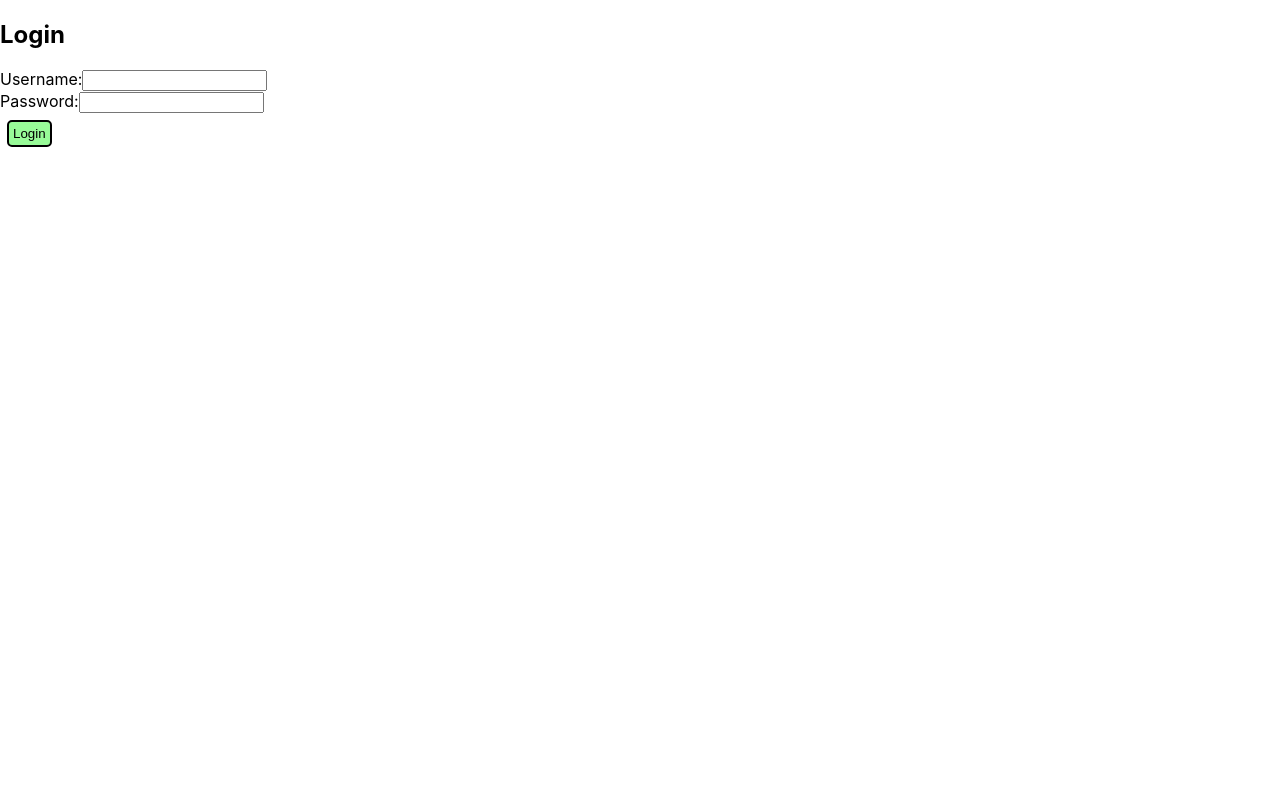
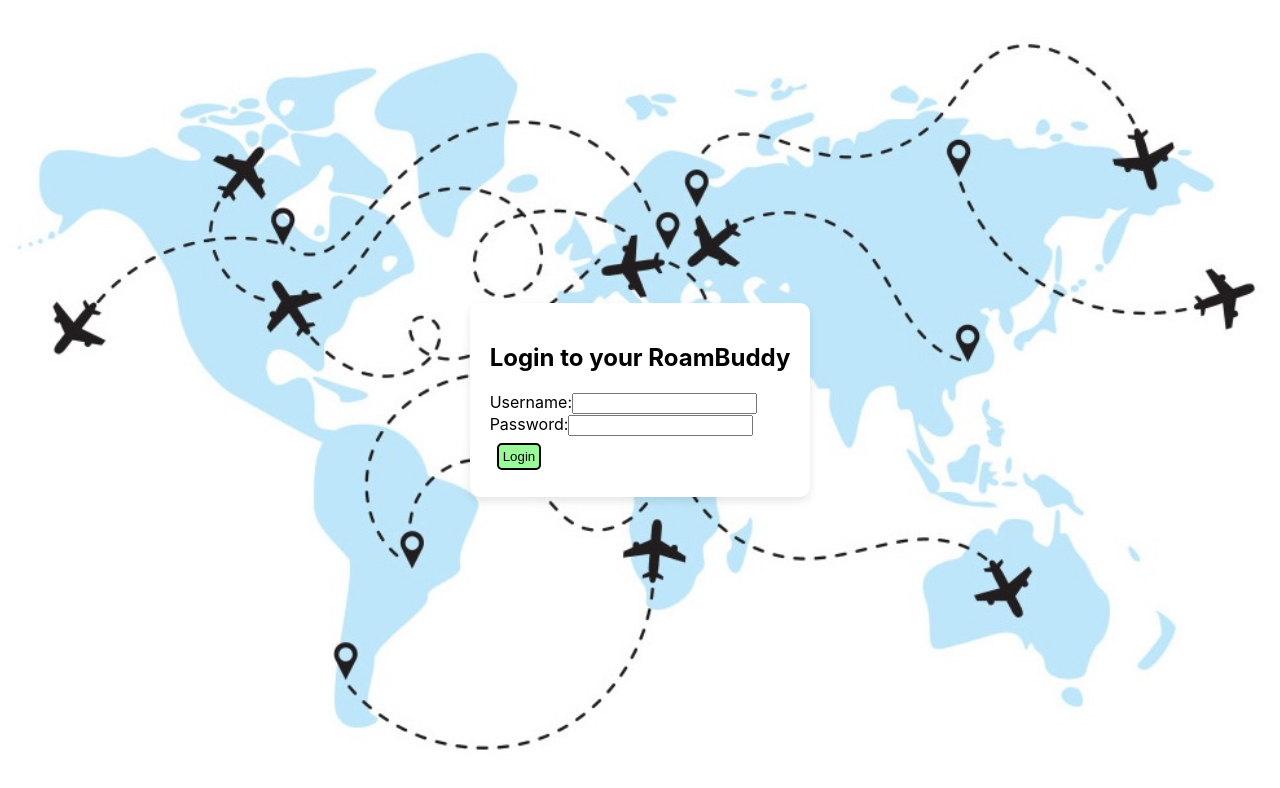
Before and after one commit to llennemann/LAHacks24Frontend, a React (Create React App) app in the folder my-app/: page / in a window 1280 px wide. Shown: the top 788 px of the page. Built offline with nearby package versions, Linux system fonts and the light colour scheme.

Commit message:
lets log you in

```diff
--- a/my-app/src/App.css
+++ b/my-app/src/App.css
@@ -120,3 +120,21 @@
 .profile-button:hover {
   background-color: #0056b3; /* Darker shade on hover for visual feedback */
 }
+
+.login-container {
+  height: 100vh;
+  width: 100vw;
+  display: flex;
+  justify-content: center;
+  align-items: center;
+  background-image: url('/public/logoroam.jpg');
+  background-size: cover;
+  background-position: center;
+}
+
+.login-form {
+  background-color: white;
+  padding: 20px;
+  border-radius: 10px;
+  box-shadow: 0 4px 8px rgba(0, 0, 0, 0.1);
+}
--- a/my-app/src/components/pages/Login.js
+++ b/my-app/src/components/pages/Login.js
@@ -8,26 +8,23 @@
 
     const handleSubmit = (event) => {
         event.preventDefault();
-
-        // Dummy credentials
         const hardcodedCred = {
-            username: 'admin',
+            username: ['shrishti', 'utkarsh', 'lucy', 'jatin'],
             password: 'password123'
         };
 
-        // Check if entered credentials match the hardcoded ones
-        if (username === hardcodedCred.username && password === hardcodedCred.password) {
+        if (hardcodedCred.username.includes(username) && password === hardcodedCred.password) {
             console.log('Logged in');
-            navigate('/home'); // Navigate to the Home component
+            navigate('/home');
         } else {
             alert('Incorrect Username or Password!');
         }
     };
 
     return (
-        <div>
-            <h2>Login</h2>
-            <form onSubmit={handleSubmit}>
+        <div className="login-container">
+            <form onSubmit={handleSubmit} className="login-form">
+                <h2>Login to your RoamBuddy</h2>
                 <label>
                     Username:
                     <input type="text" value={username} onChange={e => setUsername(e.target.value)} />
```
Also changed, not shown: my-app/public/logoroam.jpg (added).
